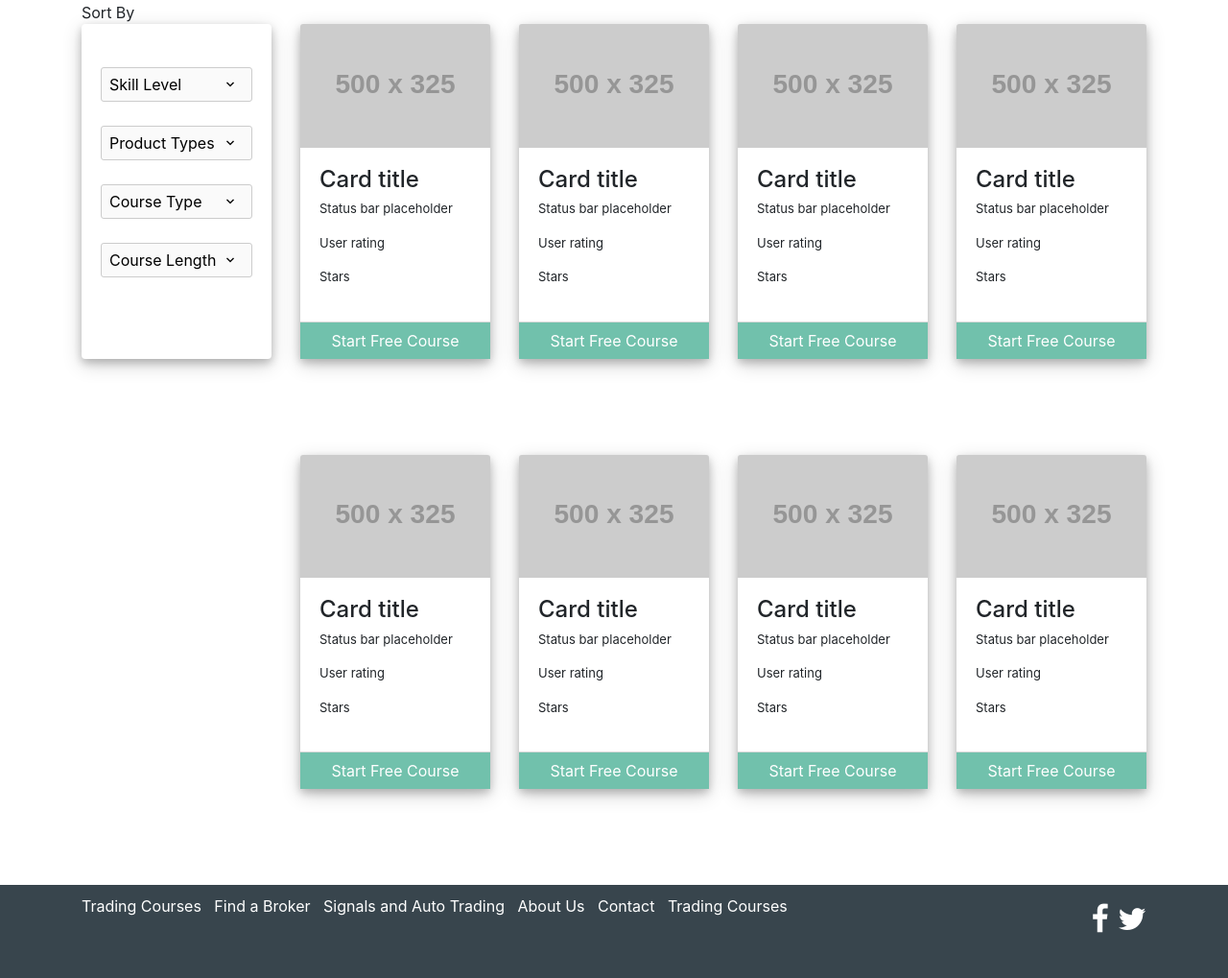
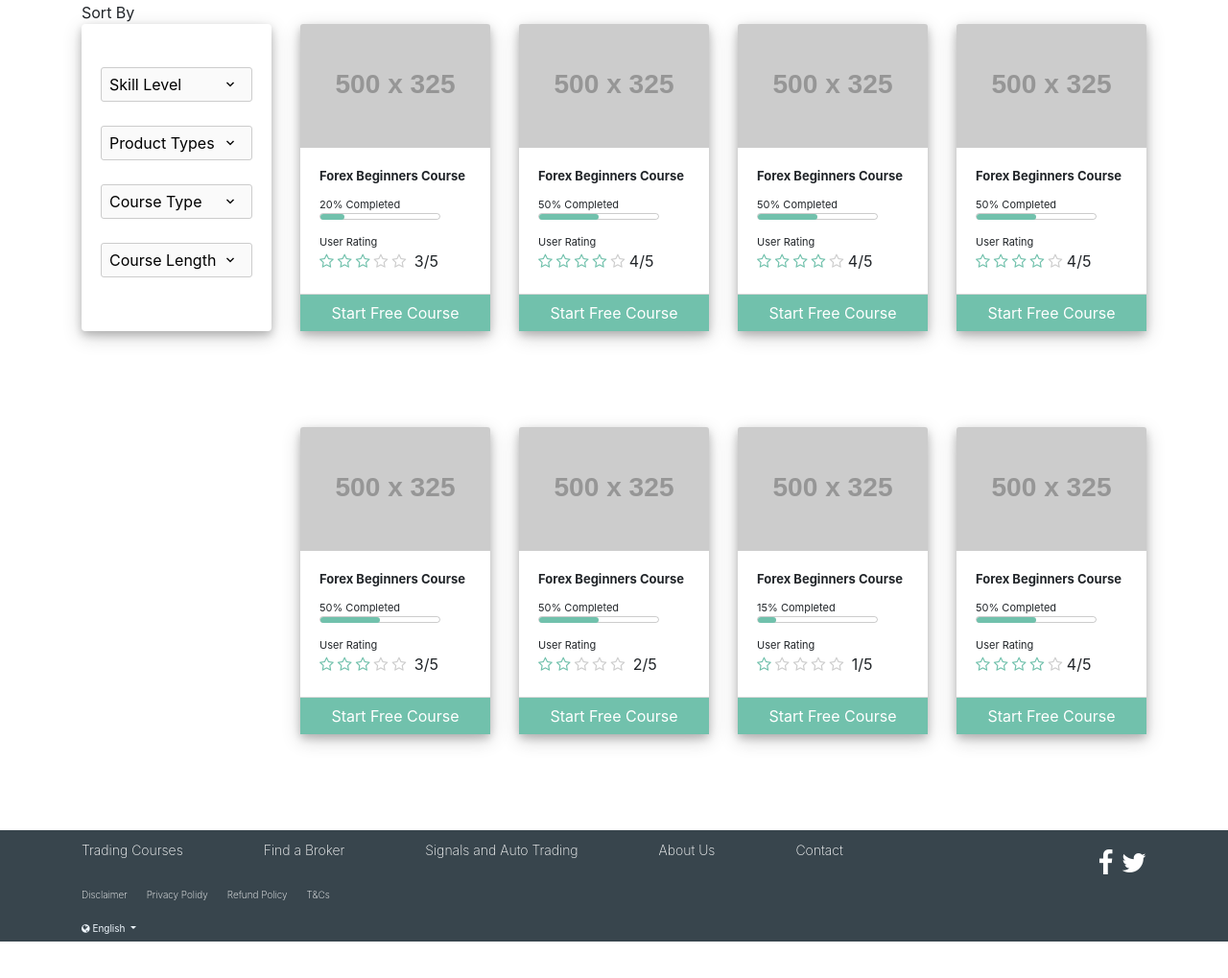
Before and after one commit to abdimaye/investoo-test-frontend, a plain HTML site: page index.html in a window 1280 px wide. Shown: the part 227-1246 px from the top of the page at 96% size. After the commit the page ends 1208 px from the top, so only its background shows below. Drawn offline with nearby package versions, Linux system fonts and the light colour scheme; placeholder pictures from the web are drawn by us.

Commit message:
design complete - some issues with footer

```diff
--- a/css/style.css
+++ b/css/style.css
@@ -34,7 +34,7 @@ header {
 }
 
 .small-text {
-    font-size: 13px;
+    font-size: 11px;
 }
 
 .lead {
@@ -47,9 +47,19 @@ header {
 }
 
 .card {
-    height: 100%;
+    min-height: 320px;
     border: 0px;
     box-shadow: 0 4px 8px 0 rgba(0, 0, 0, 0.2), 0 6px 20px 0 rgba(0, 0, 0, 0.19);
+}
+
+.card-title {
+    font-size: 13px;
+    font-weight: 700
+}
+
+.card-detail {
+    font-size: 11px;
+    display: block;
 }
 
 .card-footer {
@@ -61,11 +71,6 @@ header {
     background: #71C1AC;
     border-color: transparent;
     border-radius: 0px;
-}
-
-.card-body {
-/*    text-align: left;*/
-/*    padding-bottom: 0;*/
 }
 
 /*select styling*/
@@ -121,6 +126,35 @@ header {
 footer, footer a {
     padding-top: 10px;
     color: white;
+    font-size: 14px;
+    font-weight: 200
+}
+
+footer .links a {
+    margin-right: 80px;
+}
+
+footer .row {
+    height: 40px;
+    padding-left: 0;
+}
+
+.legal a, .legal i {
+    font-size: 10px;
+    margin-left: 15px;
+    margin-right: 5px;
+}
+
+.dropdown button {
+    background-color: transparent;
+    border: 0;
+    font-size: 10px;
+    padding-left: 0;
+}
+
+.language, #dropdownMenuButton {
+    color: aliceblue;
+    margin-bottom: 5px;
 }
 
 /*modify the bootstrap medium column widths */
@@ -158,6 +192,10 @@ footer, footer a {
         padding: 0;
 
     }
+
+    footer .row {
+        height: auto;
+    }
 }
 
 @media (max-width: 450px) {
@@ -168,3 +206,80 @@ footer, footer a {
         width: 100%;
     }
 }
+
+
+/*
+Star ratings
+There is probably a better wat of doing this but I am not over-thinking it
+Could also just use images instead
+*/
+
+.stars-1:before {
+    content: '\f006 \00a0';
+    font-family: FontAwesome;
+    color: #71C1AC
+}
+
+.stars-1:after {
+    content: '\f006 \00a0 \f006 \00a0 \f006 \00a0 \f006 \00a0';
+    font-family: FontAwesome;
+    color: rgba(0, 0, 0, 0.2);
+}
+
+.stars-2:before {
+    content: '\f006 \00a0 \f006 \00a0';
+    font-family: FontAwesome;
+    color: #71C1AC
+}
+
+.stars-2:after {
+    content: '\f006 \00a0 \f006 \00a0 \f006 \00a0';
+    font-family: FontAwesome;
+    color: rgba(0, 0, 0, 0.2);
+}
+
+.stars-3:before {
+    content: '\f006 \00a0 \f006 \00a0 \f006 \00a0';
+    font-family: FontAwesome;
+    color: #71C1AC
+}
+
+.stars-3:after {
+    content: '\f006 \00a0 \f006 \00a0';
+    font-family: FontAwesome;
+    color: rgba(0, 0, 0, 0.2);
+}
+
+.stars-4:before {
+    content: '\f006 \00a0 \f006 \00a0 \f006 \00a0 \f006 \00a0';
+    font-family: FontAwesome;
+    color: #71C1AC;
+}
+
+.stars-4:after {
+    content: '\f006';
+    font-family: FontAwesome;
+    color: rgba(0, 0, 0, 0.2);
+}
+
+.stars-5:before {
+    content: '\f006 \00a0 \f006 \00a0 \f006 \00a0 \f006 \00a0 \f006 \00a0';
+    font-family: FontAwesome;
+    color: #71C1AC;
+}
+
+.progress-bar {
+    border-style: solid;
+    border-width: 1px;
+    border-color: rgba(0, 0, 0, 0.2);
+    height: 7px;
+    border-radius: 10px;
+    width: 80%;
+    background-color: transparent;
+    margin-bottom: 15px
+}
+
+.progress {
+    height: 6px;
+    background-color: #71C1AC;
+}
--- a/index.html
+++ b/index.html
@@ -130,14 +130,17 @@
             </div>
 
 
-            <div class="col-md-2four col-sm-3six mb-4">
+            <div class="col-md-2four col-sm-3six">
                 <div class="card">
                     <img class="card-img-top" src="http://placehold.it/500x325" alt="">
                     <div class="card-body">
-                        <h4 class="">Card title</h4>
-                        <p class="small-text">Status bar placeholder</p>
-                        <p class="small-text">User rating</p>
-                        <p class="small-text">Stars</p>
+                        <p class="card-title">Forex Beginners Course</p>
+                        <span class="card-detail">20% Completed</span>
+                        <div class="progress-bar">
+                            <span class="progress" style="width: 20%"></span>
+                        </div>
+                        <span class="card-detail">User Rating</span>
+                        <span class="stars-3"></span> 3/5
                     </div>
                     <div class="card-footer">
                         <a href="#" class="btn btn-primary">Start Free Course</a>
@@ -145,14 +148,17 @@
                 </div>
             </div>
 
-            <div class="col-md-2four col-sm-3six mb-4">
+            <div class="col-md-2four col-sm-3six">
                 <div class="card">
                     <img class="card-img-top" src="http://placehold.it/500x325" alt="">
                     <div class="card-body">
-                        <h4 class="">Card title</h4>
-                        <p class="small-text">Status bar placeholder</p>
-                        <p class="small-text">User rating</p>
-                        <p class="small-text">Stars</p>
+                        <p class="card-title">Forex Beginners Course</p>
+                        <span class="card-detail">50% Completed</span>
+                        <div class="progress-bar">
+                            <span class="progress" style="width: 50%"></span>
+                        </div>
+                        <span class="card-detail">User Rating</span>
+                        <span class="stars-4"></span> 4/5
                     </div>
                     <div class="card-footer">
                         <a href="#" class="btn btn-primary">Start Free Course</a>
@@ -160,14 +166,17 @@
                 </div>
             </div>
 
-            <div class="col-md-2four col-sm-3six mb-4">
+            <div class="col-md-2four col-sm-3six">
                 <div class="card">
                     <img class="card-img-top" src="http://placehold.it/500x325" alt="">
                     <div class="card-body">
-                        <h4 class="">Card title</h4>
-                        <p class="small-text">Status bar placeholder</p>
-                        <p class="small-text">User rating</p>
-                        <p class="small-text">Stars</p>
+                        <p class="card-title">Forex Beginners Course</p>
+                        <span class="card-detail">50% Completed</span>
+                        <div class="progress-bar">
+                            <span class="progress" style="width: 50%"></span>
+                        </div>
+                        <span class="card-detail">User Rating</span>
+                        <span class="stars-4"></span> 4/5
                     </div>
                     <div class="card-footer">
                         <a href="#" class="btn btn-primary">Start Free Course</a>
@@ -175,14 +184,17 @@
                 </div>
             </div>
 
-            <div class="col-md-2four col-sm-3six mb-4">
+            <div class="col-md-2four col-sm-3six">
                 <div class="card">
                     <img class="card-img-top" src="http://placehold.it/500x325" alt="">
                     <div class="card-body">
-                        <h4 class="">Card title</h4>
-                        <p class="small-text">Status bar placeholder</p>
-                        <p class="small-text">User rating</p>
-                        <p class="small-text">Stars</p>
+                        <p class="card-title">Forex Beginners Course</p>
+                        <span class="card-detail">50% Completed</span>
+                        <div class="progress-bar">
+                            <span class="progress" style="width: 50%"></span>
+                        </div>
+                        <span class="card-detail">User Rating</span>
+                        <span class="stars-4"></span> 4/5
                     </div>
                     <div class="card-footer">
                         <a href="#" class="btn btn-primary">Start Free Course</a>
@@ -198,14 +210,17 @@
 
             <div class="col-md-2four col-sm-3six mb-4 col-sm-0"></div>
 
-            <div class="col-md-2four col-sm-3six mb-4">
+            <div class="col-md-2four col-sm-3six">
                 <div class="card">
                     <img class="card-img-top" src="http://placehold.it/500x325" alt="">
                     <div class="card-body">
-                        <h4 class="">Card title</h4>
-                        <p class="small-text">Status bar placeholder</p>
-                        <p class="small-text">User rating</p>
-                        <p class="small-text">Stars</p>
+                        <p class="card-title">Forex Beginners Course</p>
+                        <span class="card-detail">50% Completed</span>
+                        <div class="progress-bar">
+                            <span class="progress" style="width: 50%"></span>
+                        </div>
+                        <span class="card-detail">User Rating</span>
+                        <span class="stars-3"></span> 3/5
                     </div>
                     <div class="card-footer">
                         <a href="#" class="btn btn-primary">Start Free Course</a>
@@ -213,14 +228,17 @@
                 </div>
             </div>
 
-            <div class="col-md-2four col-sm-3six mb-4">
+            <div class="col-md-2four col-sm-3six">
                 <div class="card">
                     <img class="card-img-top" src="http://placehold.it/500x325" alt="">
                     <div class="card-body">
-                        <h4 class="">Card title</h4>
-                        <p class="small-text">Status bar placeholder</p>
-                        <p class="small-text">User rating</p>
-                        <p class="small-text">Stars</p>
+                        <p class="card-title">Forex Beginners Course</p>
+                        <span class="card-detail">50% Completed</span>
+                        <div class="progress-bar">
+                            <span class="progress" style="width: 50%"></span>
+                        </div>
+                        <span class="card-detail">User Rating</span>
+                        <span class="stars-2"></span> 2/5
                     </div>
                     <div class="card-footer">
                         <a href="#" class="btn btn-primary">Start Free Course</a>
@@ -228,14 +246,17 @@
                 </div>
             </div>
 
-            <div class="col-md-2four col-sm-3six mb-4">
+            <div class="col-md-2four col-sm-3six">
                 <div class="card">
                     <img class="card-img-top" src="http://placehold.it/500x325" alt="">
                     <div class="card-body">
-                        <h4 class="">Card title</h4>
-                        <p class="small-text">Status bar placeholder</p>
-                        <p class="small-text">User rating</p>
-                        <p class="small-text">Stars</p>
+                        <p class="card-title">Forex Beginners Course</p>
+                        <span class="card-detail">15% Completed</span>
+                        <div class="progress-bar">
+                            <span class="progress" style="width: 15%"></span>
+                        </div>
+                        <span class="card-detail">User Rating</span>
+                        <span class="stars-1"></span> 1/5
                     </div>
                     <div class="card-footer">
                         <a href="#" class="btn btn-primary">Start Free Course</a>
@@ -243,20 +264,24 @@
                 </div>
             </div>
 
-            <div class="col-md-2four col-sm-3six mb-4">
+            <div class="col-md-2four col-sm-3six">
                 <div class="card">
                     <img class="card-img-top" src="http://placehold.it/500x325" alt="">
                     <div class="card-body">
-                        <h4 class="">Card title</h4>
-                        <p class="small-text">Status bar placeholder</p>
-                        <p class="small-text">User rating</p>
-                        <p class="small-text">Stars</p>
+                        <p class="card-title">Forex Beginners Course</p>
+                        <span class="card-detail">50% Completed</span>
+                        <div class="progress-bar">
+                            <span class="progress" style="width: 50%"></span>
+                        </div>
+                        <span class="card-detail">User Rating</span>
+                        <span class="stars-4"></span> 4/5
                     </div>
                     <div class="card-footer">
                         <a href="#" class="btn btn-primary">Start Free Course</a>
                     </div>
                 </div>
             </div>
+
         </div>
 
         <!-- /.row -->
@@ -268,24 +293,36 @@
     <footer class="">
         <div class="container">
             <div class="row">
-                <div class="col-md-10">
+                <div class="col-md-10 links">
                     <a href="#">Trading Courses</a>
-                    &nbsp;
                     <a href="#">Find a Broker</a>
-                    &nbsp;
                     <a href="#">Signals and Auto Trading</a>
-                    &nbsp;
                     <a href="#">About Us</a>
-                    &nbsp;
                     <a href="#">Contact</a>
-                    &nbsp;
-                    <a href="#">Trading Courses</a>
-                    &nbsp;
                 </div>
-                <div class="col-md-2 social">
+                <div class="col-md-2">
                     <a href="https://twitter.com/investoo_com" target="_blank" class="fa fa-twitter fa-2x pull-right"></a>
                     &nbsp;
                     <a href="https://www.facebook.com/Investoo/" target="_blank" class="fa fa-facebook fa-2x pull-right"></a>
+                </div>
+            </div>
+            <div class="row legal">
+                <a href="#">Disclaimer</a>
+                <a href="#">Privacy Polidy</a>
+                <a href="#">Refund Policy</a>
+                <a href="#">T&amp;Cs</a>
+            </div>
+            <div class="">
+
+                <div class="dropdown">
+                    <button class="dropdown-toggle" type="button" id="dropdownMenuButton" data-toggle="dropdown" aria-haspopup="true" aria-expanded="false">
+                    <span class="language"><i class="fa fa-globe"></i> English</span>
+                  </button>
+                    <div class="dropdown-menu" aria-labelledby="dropdownMenuButton">
+                        <a class="dropdown-item" href="#">French</a>
+                        <a class="dropdown-item" href="#">Spanish</a>
+                        <a class="dropdown-item" href="#">More languages...</a>
+                    </div>
                 </div>
 
             </div>
@@ -296,6 +333,9 @@
     <!-- Jquery -->
     <script src="http://code.jquery.com/jquery-3.2.1.min.js" integrity="sha256-hwg4gsxgFZhOsEEamdOYGBf13FyQuiTwlAQgxVSNgt4=" crossorigin="anonymous"></script>
 
+    <!-- Popper JS -->
+    <script src="https://cdnjs.cloudflare.com/ajax/libs/popper.js/1.11.0/umd/popper.min.js" integrity="sha384-b/U6ypiBEHpOf/4+1nzFpr53nxSS+GLCkfwBdFNTxtclqqenISfwAzpKaMNFNmj4" crossorigin="anonymous"></script>
+
     <!-- Bootstrap 4 JS -->
     <script src="https://maxcdn.bootstrapcdn.com/bootstrap/4.0.0-beta/js/bootstrap.min.js"></script>
 
```
Lines whose indentation alone changed are shown as unchanged.
